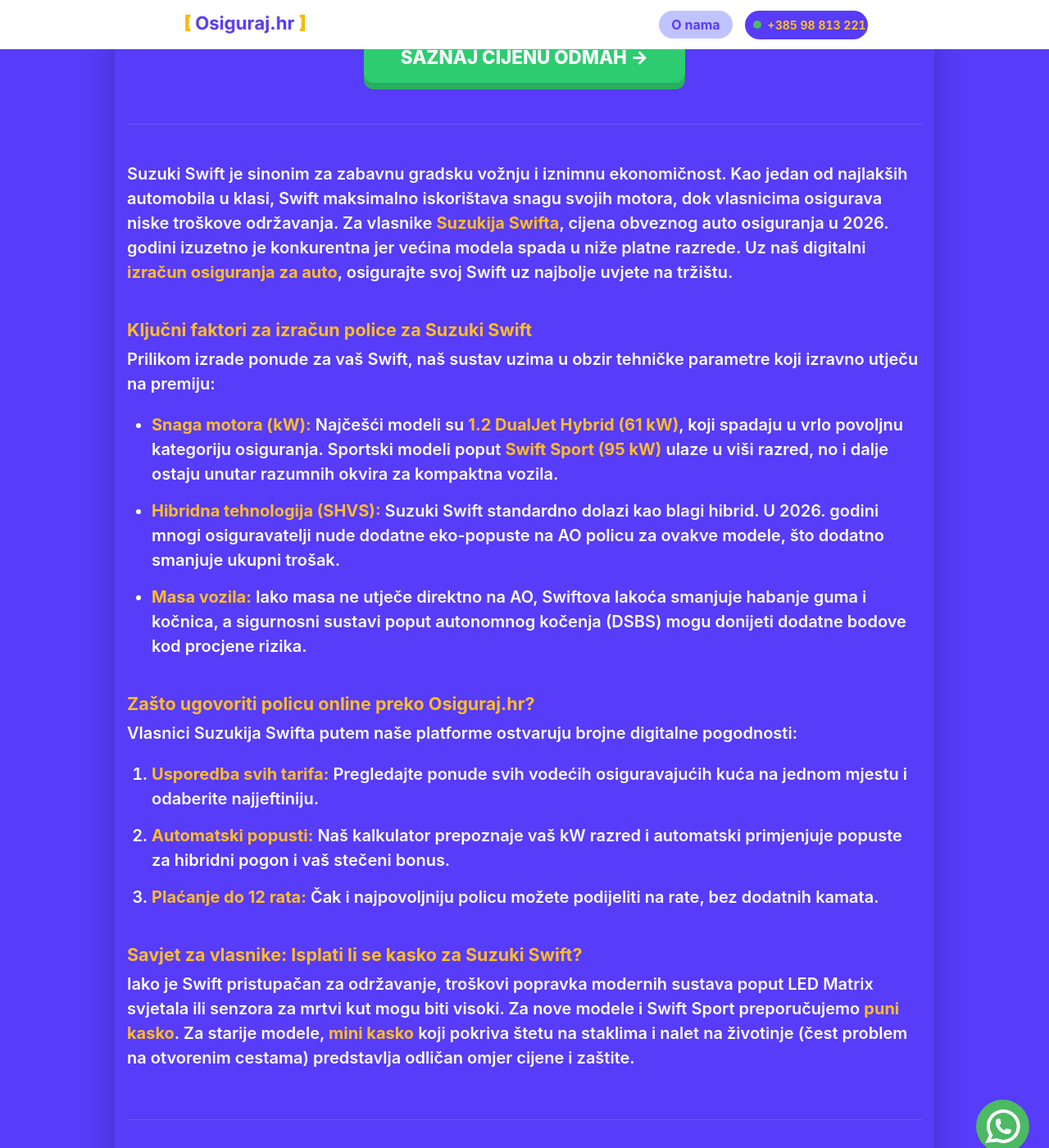
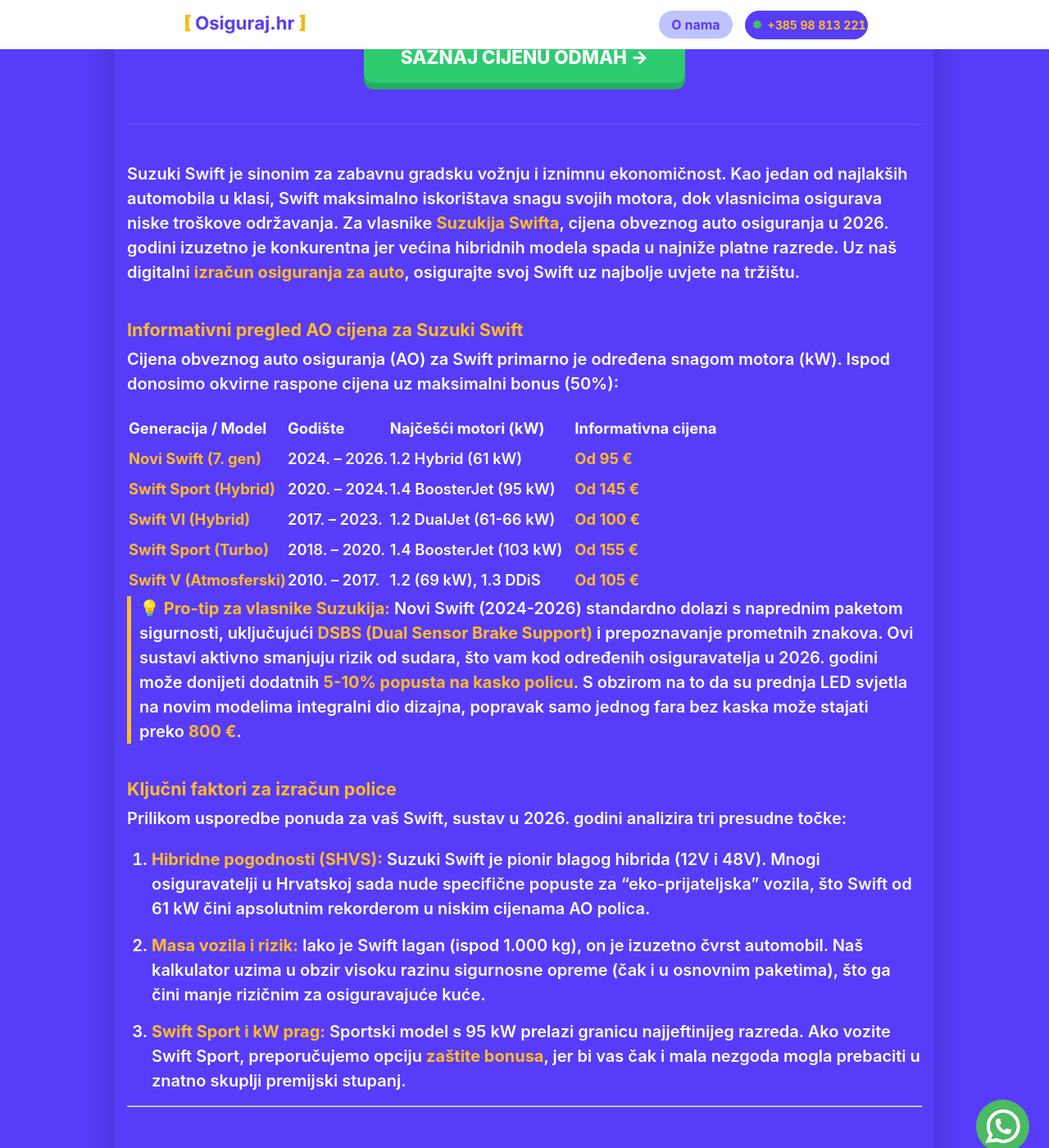
Before and after one commit to Filip-Gale/OsigurajHR, a Jekyll site: the page built from auto-osiguranje/suzuki-swift.md, in a window 1280 px wide and 1400 px high, scrolled down 375 px. Shown: the whole window at 82% size. Built offline with Jekyll 4.4.1, drawn with Linux system fonts in a browser that asks for light colours; some of the changed text lies outside the part shown.

Commit message:
Update suzuki-swift.md

```diff
--- a/auto-osiguranje/suzuki-swift.md
+++ b/auto-osiguranje/suzuki-swift.md
@@ -1,48 +1,82 @@
 ---
 layout: grad
-grad_ime: ""
-title: "Osiguranje za Suzuki Swift | Izračun cijene prema kW (2026)"
+grad_ime: "Hrvatska"
+title: "Osiguranje za Suzuki Swift | Cijene po godištima (2010-2026)"
 permalink: /auto-osiguranje/suzuki-swift/
-description: "Saznajte najpovoljniju cijenu auto osiguranja za Suzuki Swift. Usporedite ponude za Hybrid, DualJet i Sport modele uz uštede do 30% online."
+description: "Izračunajte cijenu osiguranja za Suzuki Swift. Provjerite informativne cijene za Hybrid, DualJet i Sport modele od 95 kW po godištima. Uštedite do 30% online."
 ---
 
-Suzuki Swift je sinonim za zabavnu gradsku vožnju i iznimnu ekonomičnost. Kao jedan od najlakših automobila u klasi, Swift maksimalno iskorištava snagu svojih motora, dok vlasnicima osigurava niske troškove održavanja. Za vlasnike **Suzukija Swifta**, cijena obveznog auto osiguranja u 2026. godini izuzetno je konkurentna jer većina modela spada u niže platne razrede. Uz naš digitalni **izračun osiguranja za auto**, osigurajte svoj Swift uz najbolje uvjete na tržištu.
+Suzuki Swift je sinonim za zabavnu gradsku vožnju i iznimnu ekonomičnost. Kao jedan od najlakših automobila u klasi, Swift maksimalno iskorištava snagu svojih motora, dok vlasnicima osigurava niske troškove održavanja. Za vlasnike **Suzukija Swifta**, cijena obveznog auto osiguranja u 2026. godini izuzetno je konkurentna jer većina hibridnih modela spada u najniže platne razrede. Uz naš digitalni **izračun osiguranja za auto**, osigurajte svoj Swift uz najbolje uvjete na tržištu.
 
-### Ključni faktori za izračun police za Suzuki Swift
+### Informativni pregled AO cijena za Suzuki Swift
 
-Prilikom izrade ponude za vaš Swift, naš sustav uzima u obzir tehničke parametre koji izravno utječu na premiju:
+Cijena obveznog auto osiguranja (AO) za Swift primarno je određena snagom motora (kW). Ispod donosimo okvirne raspone cijena uz maksimalni bonus (50%):
 
-* **Snaga motora (kW):** Najčešći modeli su **1.2 DualJet Hybrid (61 kW)**, koji spadaju u vrlo povoljnu kategoriju osiguranja. Sportski modeli poput **Swift Sport (95 kW)** ulaze u viši razred, no i dalje ostaju unutar razumnih okvira za kompaktna vozila.
-* **Hibridna tehnologija (SHVS):** Suzuki Swift standardno dolazi kao blagi hibrid. U 2026. godini mnogi osiguravatelji nude dodatne eko-popuste na AO policu za ovakve modele, što dodatno smanjuje ukupni trošak.
-* **Masa vozila:** Iako masa ne utječe direktno na AO, Swiftova lakoća smanjuje habanje guma i kočnica, a sigurnosni sustavi poput autonomnog kočenja (DSBS) mogu donijeti dodatne bodove kod procjene rizika.
+| Generacija&nbsp;/&nbsp;Model | Godište&nbsp;&nbsp;&nbsp;&nbsp;&nbsp; | Najčešći motori (kW)&nbsp;&nbsp;&nbsp;&nbsp;&nbsp;&nbsp;&nbsp;&nbsp; | Informativna cijena |
+| :--- | :--- | :--- | :--- |
+| **Novi Swift (7. gen)** | 2024. – 2026. | 1.2 Hybrid (61 kW) | **Od 95 €** |
+| **Swift Sport (Hybrid)** | 2020. – 2024. | 1.4 BoosterJet (95 kW) | **Od 145 €** |
+| **Swift VI (Hybrid)** | 2017. – 2023. | 1.2 DualJet (61-66 kW) | **Od 100 €** |
+| **Swift Sport (Turbo)** | 2018. – 2020. | 1.4 BoosterJet (103 kW) | **Od 155 €** |
+| **Swift V (Atmosferski)**| 2010. – 2017. | 1.2 (69 kW), 1.3 DDiS | **Od 105 €** |
 
-### Zašto ugovoriti policu online preko Osiguraj.hr?
+> **💡 Pro-tip za vlasnike Suzukija:** Novi Swift (2024-2026) standardno dolazi s naprednim paketom sigurnosti, uključujući **DSBS (Dual Sensor Brake Support)** i prepoznavanje prometnih znakova. Ovi sustavi aktivno smanjuju rizik od sudara, što vam kod određenih osiguravatelja u 2026. godini može donijeti dodatnih **5-10% popusta na kasko policu**. S obzirom na to da su prednja LED svjetla na novim modelima integralni dio dizajna, popravak samo jednog fara bez kaska može stajati preko **800 €**.
 
-Vlasnici Suzukija Swifta putem naše platforme ostvaruju brojne digitalne pogodnosti:
+### Ključni faktori za izračun police
 
-1. **Usporedba svih tarifa:** Pregledajte ponude svih vodećih osiguravajućih kuća na jednom mjestu i odaberite najjeftiniju.
-2. **Automatski popusti:** Naš kalkulator prepoznaje vaš kW razred i automatski primjenjuje popuste za hibridni pogon i vaš stečeni bonus.
-3. **Plaćanje do 12 rata:** Čak i najpovoljniju policu možete podijeliti na rate, bez dodatnih kamata.
+Prilikom usporedbe ponuda za vaš Swift, sustav u 2026. godini analizira tri presudne točke:
+1.  **Hibridne pogodnosti (SHVS):** Suzuki Swift je pionir blagog hibrida (12V i 48V). Mnogi osiguravatelji u Hrvatskoj sada nude specifične popuste za "eko-prijateljska" vozila, što Swift od 61 kW čini apsolutnim rekorderom u niskim cijenama AO polica.
+2.  **Masa vozila i rizik:** Iako je Swift lagan (ispod 1.000 kg), on je izuzetno čvrst automobil. Naš kalkulator uzima u obzir visoku razinu sigurnosne opreme (čak i u osnovnim paketima), što ga čini manje rizičnim za osiguravajuće kuće.
+3.  **Swift Sport i kW prag:** Sportski model s 95 kW prelazi granicu najjeftinijeg razreda. Ako vozite Swift Sport, preporučujemo opciju **zaštite bonusa**, jer bi vas čak i mala nezgoda mogla prebaciti u znatno skuplji premijski stupanj.
 
-### Savjet za vlasnike: Isplati li se kasko za Suzuki Swift?
-
-Iako je Swift pristupačan za održavanje, troškovi popravka modernih sustava poput LED Matrix svjetala ili senzora za mrtvi kut mogu biti visoki. Za nove modele i Swift Sport preporučujemo **puni kasko**. Za starije modele, **mini kasko** koji pokriva štetu na staklima i nalet na životinje (čest problem na otvorenim cestama) predstavlja odličan omjer cijene i zaštite.
+---
 
 <div class="faq-section">
     <h3>FAQ: Sve što trebate znati o osiguranju za Suzuki Swift</h3>
 
     <div class="faq-item">
-        <h4>Je li osiguranje za Swift Sport puno skuplje nego za obični?</h4>
-        <p>Zbog veće snage (95 kW u odnosu na 61 kW), osnovna AO polica za Sport model je u višem platnom razredu, ali razlika je obično manja od 30-40 EUR godišnje.</p>
+        <h4>Je li osiguranje za Swift skuplje ako ima AllGrip (4WD) pogon?</h4>
+        <p>Za obvezno AO osiguranje cijena se ne mijenja jer ovisi isključivo o snazi motora u kW. Međutim, kasko polica može biti neznatno viša jer je nabavna vrijednost 4WD modela veća, a sustav pogona na sva četiri kotača povećava vrijednost vozila.</p>
     </div>
 
     <div class="faq-item">
-        <h4>Mogu li dobiti popust ako imam ugrađenu kameru za parkiranje?</h4>
-        <p>Sustavi pomoći pri parkiranju smanjuju rizik od manjih oštećenja, što osiguravatelji cijene kod izračuna kasko police, dok na osnovnu AO policu primarno utječe snaga motora.</p>
+        <h4>Vrijedi li moj bonus od 50% ako mi je Swift prvi automobil?</h4>
+        <p>Ako ste tek položili, obično krećete od osnovne cijene. No, naša platforma omogućuje provjeru posebnih pogodnosti za mlade vozače ili prijenos bonusa s roditelja (ovisno o uvjetima osiguravatelja), što značajno smanjuje prvu policu.</p>
     </div>
 
     <div class="faq-item">
-        <h4>Što ako svoj Swift koristim samo u gradu?</h4>
-        <p>Gradska vožnja nosi veći rizik od 'čukanja' na parkingu. Razmislite o doplati za <strong>zaštitu bonusa</strong> na vašoj polici, kako vam jedna mala nezgoda ne bi poskupila osiguranje iduće godine.</p>
+        <h4>Što pokriva asistencija na cesti za Suzuki u inozemstvu?</h4>
+        <p>S obzirom na to da se Swift često koristi za izlete, doplata za asistenciju (cca 15-20 €) pokriva vuču vozila u slučaju kvara, zamjensko vozilo ili smještaj u hotelu bilo gdje u Europi, što je zanemariv trošak za miran put.</p>
     </div>
 </div>
+
+<script type="application/ld+json">
+{
+  "@context": "https://schema.org",
+  "@type": "FAQPage",
+  "mainEntity": [{
+    "@type": "Question",
+    "name": "Je li osiguranje skuplje za Suzuki Swift AllGrip?",
+    "acceptedAnswer": {
+      "@type": "Answer",
+      "text": "AO osiguranje je isto jer ovisi o kW, dok kasko može biti malo viši zbog veće vrijednosti 4WD sustava."
+    }
+  },
+  {
+    "@type": "Question",
+    "name": "Vrijedi li bonus od 50% za mlade vozače Swifta?",
+    "acceptedAnswer": {
+      "@type": "Answer",
+      "text": "Bonus se stječe godinama vožnje bez štete, ali online izračun može pronaći popuste dobrodošlice i do 50%."
+    }
+  },
+  {
+    "@type": "Question",
+    "name": "Isplati li se kasko za Suzuki Swift Sport?",
+    "acceptedAnswer": {
+      "@type": "Answer",
+      "text": "Da, zbog specifičnih dijelova i veće snage motora, kasko je preporučljiv za zaštitu investicije kod Sport modela."
+    }
+  }]
+}
+</script>
```
